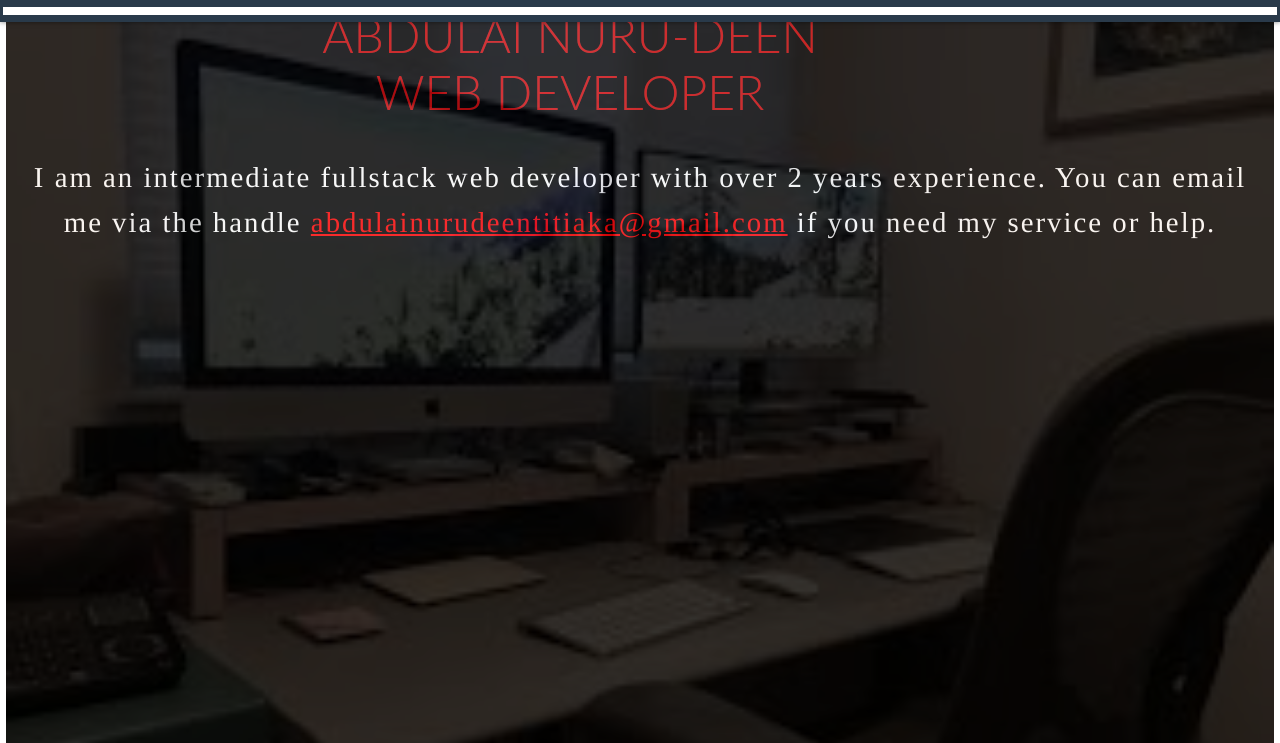
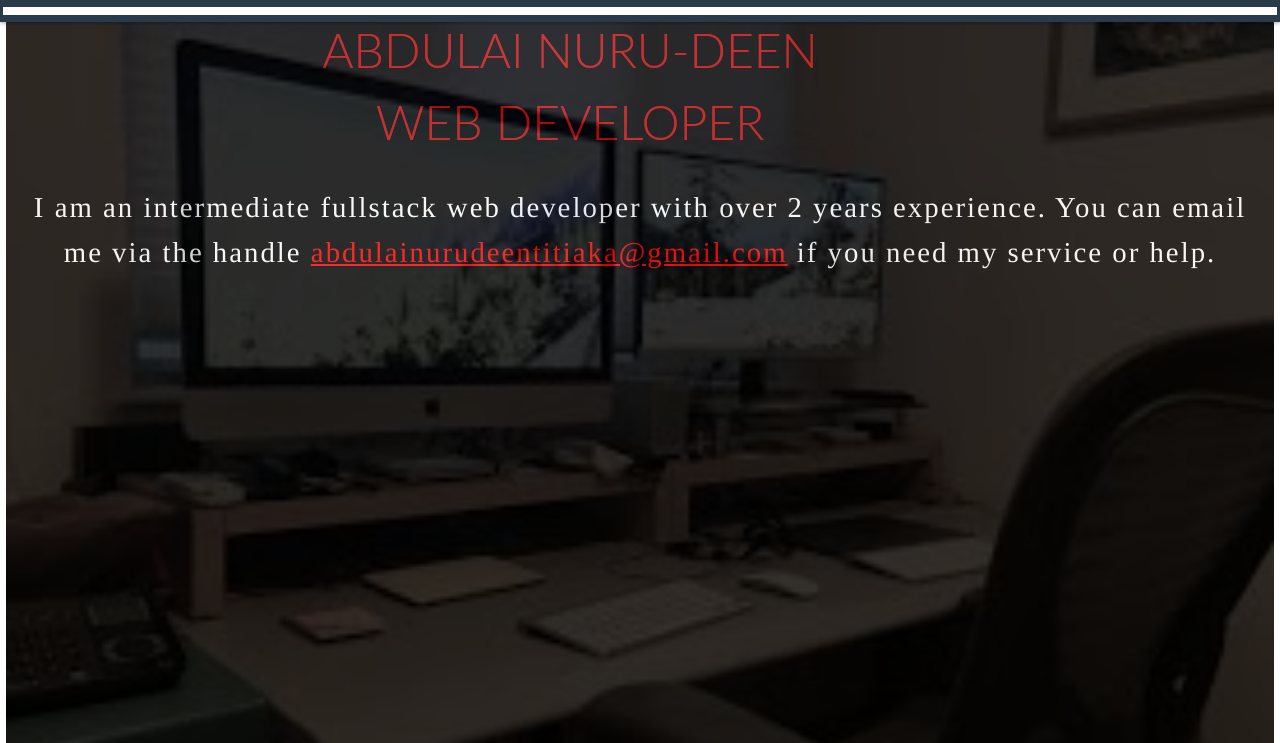
Before and after one commit to IamNuru/IamNurudeen.github.io, a plain HTML site: page index.html in a window 1280 px wide. Shown: the part 57-800 px from the top of the page. Drawn offline with Linux system fonts and the light colour scheme.

Commit message:
Update main.css

```diff
--- a/src/main.css
+++ b/src/main.css
@@ -338,7 +338,7 @@ thead tr{
     font-weight: 300;
     font-size: 3em;
     margin: 0 auto;
-    padding: 0 140px 0 0;
+    padding: 15px 140px 0 0;
   }
   .shimmer {
     text-align: center;
```
